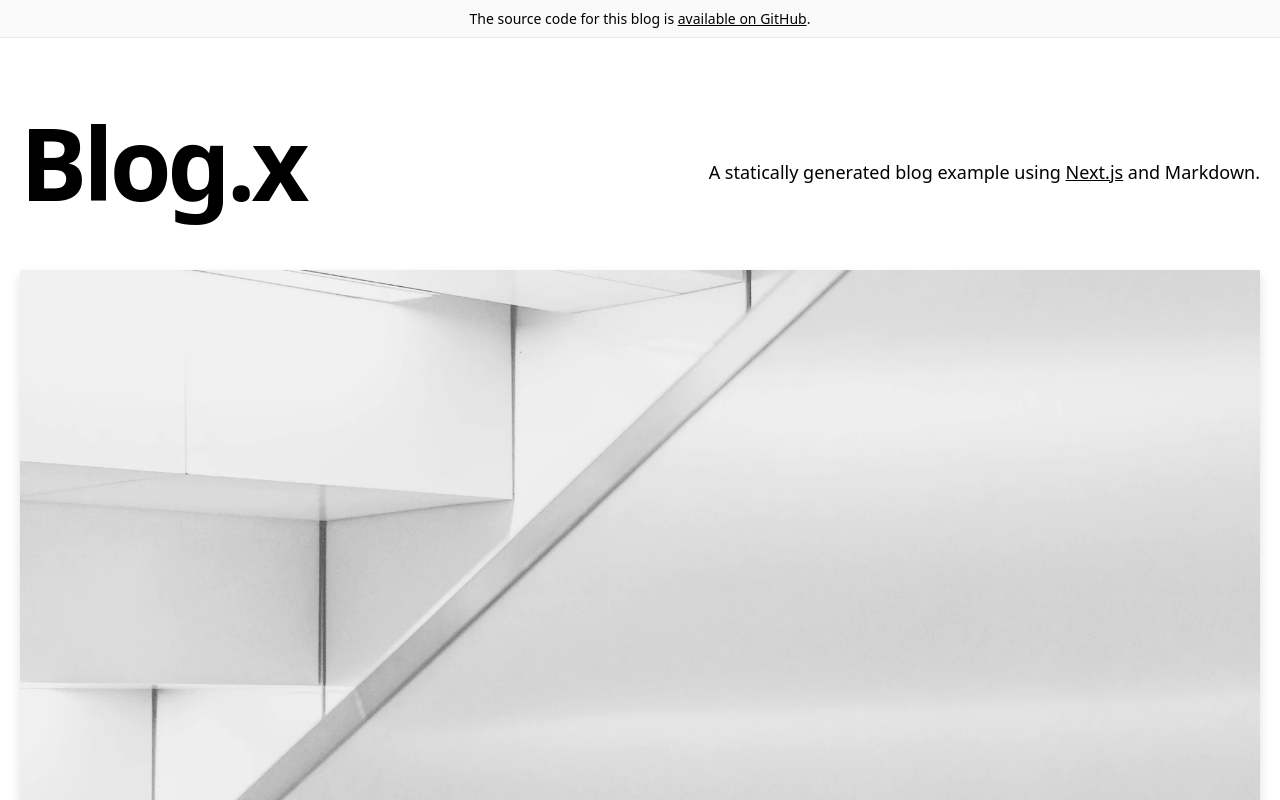
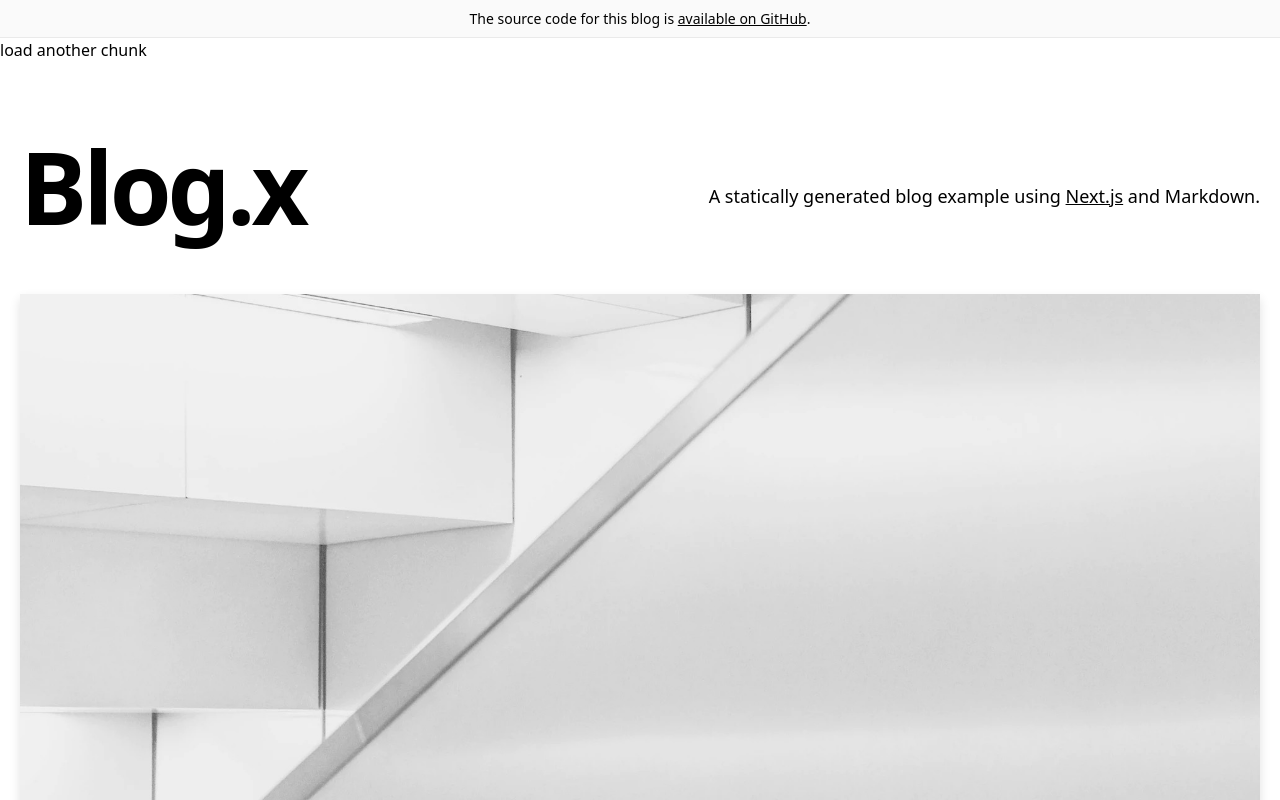
Before and after one commit to katotetsuro/nextjs-test, a Next.js app: page / in a window 1280 px wide. Shown: the top 800 px of the page. Built offline with nearby package versions, Linux system fonts and the light colour scheme.

Commit message:
another chunk

```diff
--- /dev/null
+++ b/components/foo.tsx
@@ -0,0 +1,5 @@
+const Foo = () => {
+    return <div>hello</div>
+}
+
+export default Foo;
--- a/pages/index.tsx
+++ b/pages/index.tsx
@@ -1,3 +1,6 @@
+import { lazy } from 'react'
+import Link from 'next/link'
+
 import Container from '../components/container'
 import MoreStories from '../components/more-stories'
 import HeroPost from '../components/hero-post'
@@ -18,6 +21,11 @@ const Index = ({ allPosts }: Props) => {
   return (
     <>
       <Layout>
+        <div>
+          <Link as='/test' href='/test'>
+            load another chunk
+        </Link>
+        </div>
         <Head>
           <title>Next.js Blog Example with {CMS_NAME}</title>
         </Head>
--- /dev/null
+++ b/pages/test/index.tsx
@@ -0,0 +1,7 @@
+import Foo from "../../components/foo"
+
+const Index = () => {
+    return <Foo />
+}
+
+export default Index;
```
